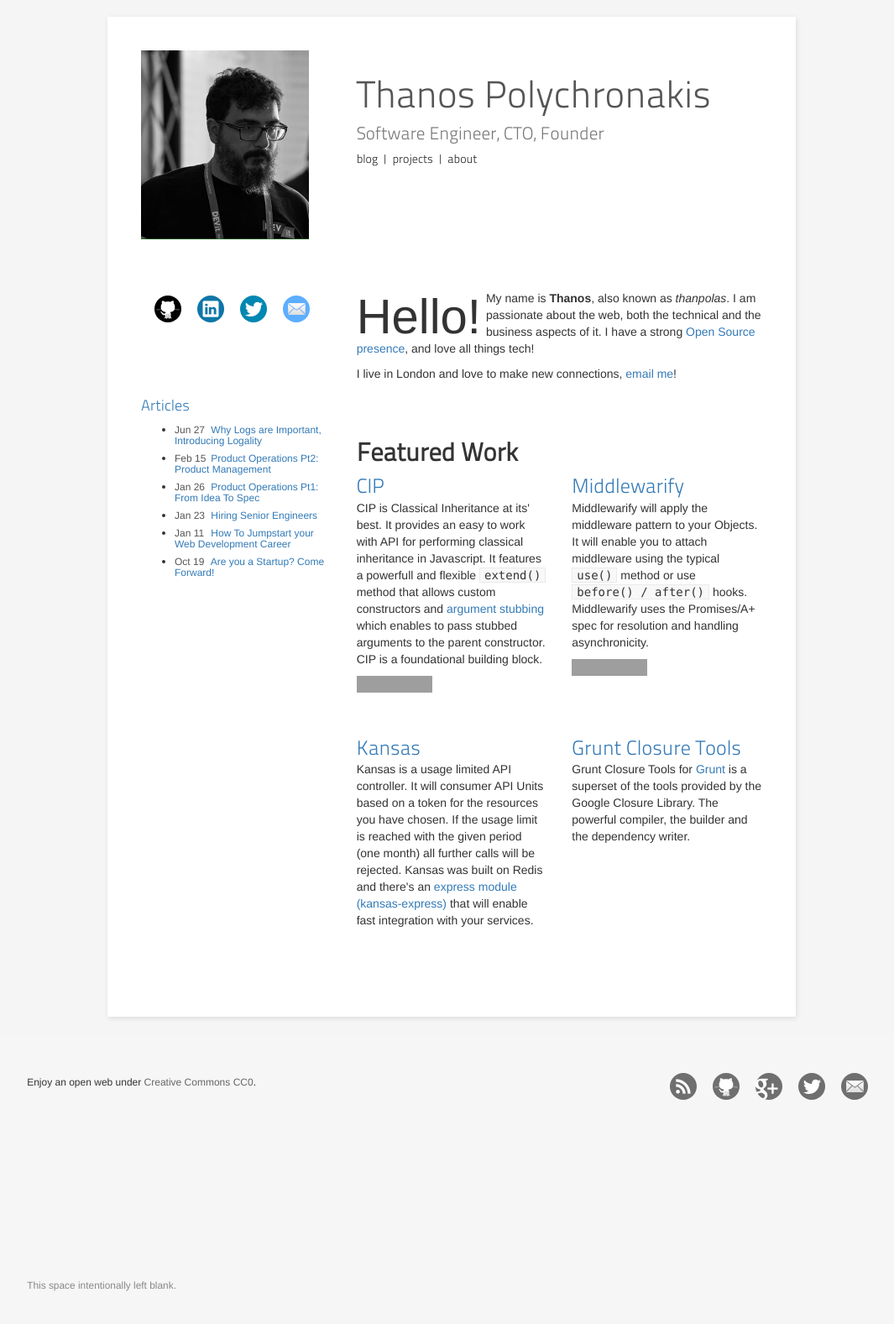
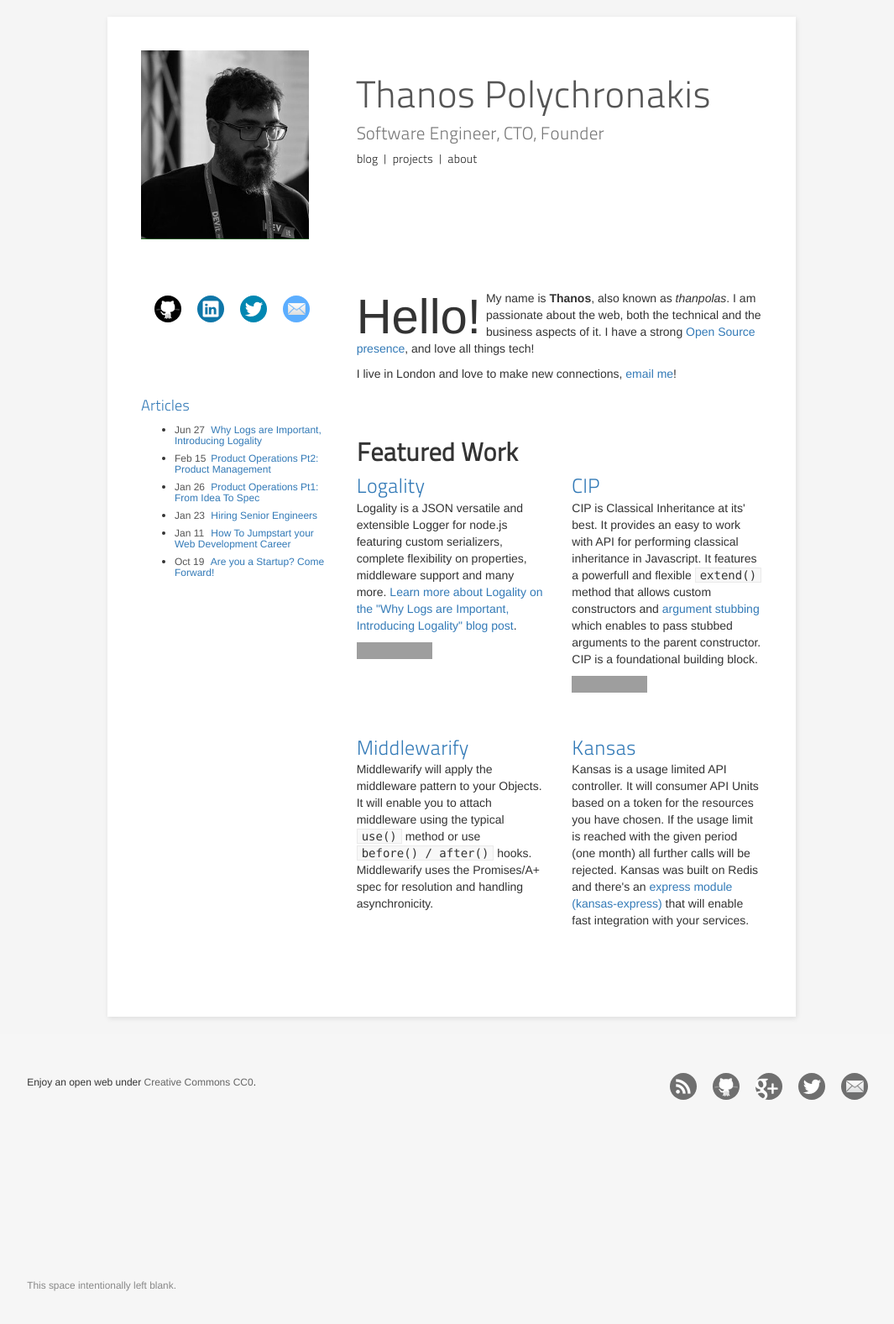
Before and after one commit to thanpolas/thanpolas.github.com, a Jekyll site: the page built from index.html, in a window 1280 px wide, cut to the strip 0-1631 px from the top of the page. Shown: the top 1577 px of the strip at 84% size, without its empty margins (102-1167 px from the left). Built offline with Jekyll 4.4.1, drawn with Linux system fonts in a browser that asks for light colours; nearby versions of some CDN libraries; grey boxes are pictures that could not be loaded.

Commit message:
Change the featured work

```diff
--- a/index.html
+++ b/index.html
@@ -41,15 +41,15 @@ tagline: Supporting tagline
         <h2>Featured Work</h2>
         <div class="row">
           <div class="col-md-6">
-            <h3><a href="https://github.com/thanpolas/cip" title="Cip">CIP</a></h3>
-            <p>CIP is Classical Inheritance at its' best. It provides an easy to work with API for performing classical inheritance in Javascript. It features a powerfull and flexible <code>extend()</code> method that allows custom constructors and <a href="https://github.com/thanpolas/cip/#argument-stubbing-with-extend" title="CIP Argument Stubbing">argument stubbing</a> which enables to pass stubbed arguments to the parent constructor. CIP is a foundational building block.</p>
+            <h3><a href="https://github.com/thanpolas/logality" title="Cip">Logality</a></h3>
+            <p>Logality is a JSON versatile and extensible Logger for node.js featuring custom serializers, complete flexibility on properties, middleware support and many more. <a href="/nodejs/why-logs-are-important-introducing-logality" title="Why Logs are Important, Introducing Logality">Learn more about Logality on the "Why Logs are Important, Introducing Logality" blog post</a>.</p>
             <p>
-              <iframe src="https://ghbtns.com/github-btn.html?user=thanpolas&repo=cip&type=watch&count=true&size=large" allowtransparency="true" frameborder="0" scrolling="0" width="160" height="60"></iframe>
+              <iframe src="https://ghbtns.com/github-btn.html?user=thanpolas&repo=logality&type=watch&count=true&size=large" allowtransparency="true" frameborder="0" scrolling="0" width="160" height="60"></iframe>
             </p>
           </div>
           <div class="col-md-6">
-            <h3><a href="https://github.com/thanpolas/middlewarify" title="Middlewarify">Middlewarify</a></h3>
-            <p>Middlewarify will apply the middleware pattern to your Objects. It will enable you to attach middleware using the typical <code>use()</code> method or use <code>before() / after()</code> hooks. Middlewarify uses the Promises/A+ spec for resolution and handling asynchronicity.</p>
+            <h3><a href="https://github.com/thanpolas/cip" title="Cip">CIP</a></h3>
+            <p>CIP is Classical Inheritance at its' best. It provides an easy to work with API for performing classical inheritance in Javascript. It features a powerfull and flexible <code>extend()</code> method that allows custom constructors and <a href="https://github.com/thanpolas/cip/#argument-stubbing-with-extend" title="CIP Argument Stubbing">argument stubbing</a> which enables to pass stubbed arguments to the parent constructor. CIP is a foundational building block.</p>
             <p>
               <iframe src="https://ghbtns.com/github-btn.html?user=thanpolas&repo=cip&type=watch&count=true&size=large" allowtransparency="true" frameborder="0" scrolling="0" width="160" height="60"></iframe>
             </p>
@@ -57,17 +57,18 @@ tagline: Supporting tagline
         </div>
         <div class="row">
           <div class="col-md-6">
+            <h3><a href="https://github.com/thanpolas/middlewarify" title="Middlewarify">Middlewarify</a></h3>
+            <p>Middlewarify will apply the middleware pattern to your Objects. It will enable you to attach middleware using the typical <code>use()</code> method or use <code>before() / after()</code> hooks. Middlewarify uses the Promises/A+ spec for resolution and handling asynchronicity.</p>
+            <p>
+              <iframe src="https://ghbtns.com/github-btn.html?user=thanpolas&repo=middlewarify&type=watch&count=true&size=large" allowtransparency="true" frameborder="0" scrolling="0" width="160" height="60"></iframe>
+            </p>
+          </div>
+
+          <div class="col-md-6">
             <h3><a href="https://github.com/thanpolas/kansas" title="Kansas">Kansas</a></h3>
             <p>Kansas is a usage limited API controller. It will consumer API Units based on a token for the resources you have chosen. If the usage limit is reached with the given period (one month) all further calls will be rejected. Kansas was built on Redis and there's an <a href="https://github.com/thanpolas/kansas-express" title="Kansas Express">express module (kansas-express)</a> that will enable fast integration with your services.</p>
             <p>
               <iframe src="https://ghbtns.com/github-btn.html?user=thanpolas&repo=kansas&type=watch&count=true&size=large" allowtransparency="true" frameborder="0" scrolling="0" width="160" height="60"></iframe>
-            </p>
-          </div>
-          <div class="col-md-6">
-            <h3><a href="https://github.com/thanpolas/grunt-closure-tools" title="Grunt Closure Tools">Grunt Closure Tools</a></h3>
-            <p>Grunt Closure Tools for <a href="http://gruntjs.com/">Grunt</a> is a superset of the  tools provided by the Google Closure Library. The powerful compiler, the builder and the dependency writer.</p>
-            <p>
-              <iframe src="https://ghbtns.com/github-btn.html?user=thanpolas&repo=grunt-closure-tools&type=watch&count=true&size=large" allowtransparency="true" frameborder="0" scrolling="0" width="160" height="60"></iframe>
             </p>
           </div>
         </div>
```
